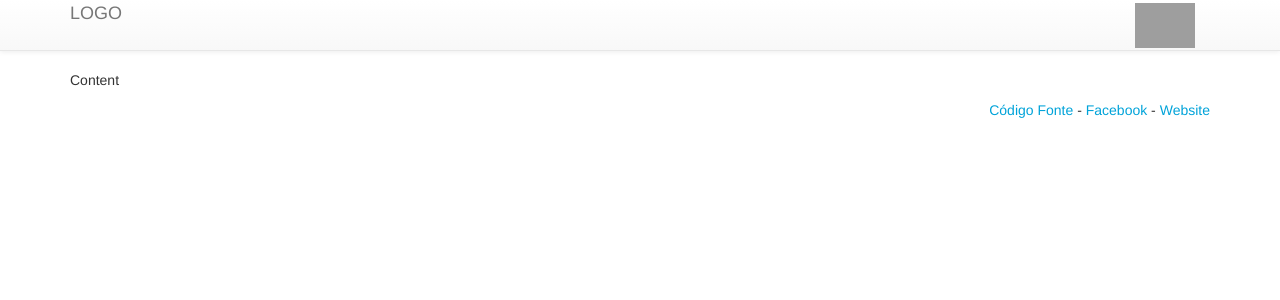
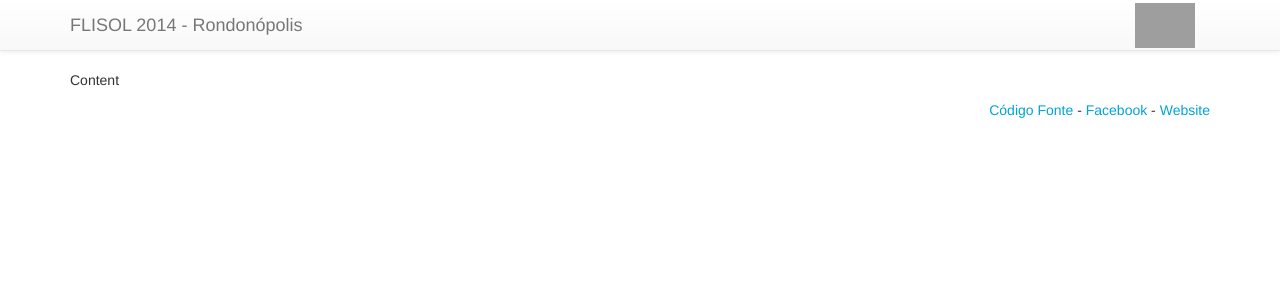
Before and after one commit to gilsondev/flisol-2014-inscricoes, a Django app: template flisol_inscricoes/flisol_inscricoes/templates/base.html in a window 1280 px wide. Shown: the top 300 px of the page. Run offline with Django 3.2, Linux system fonts and the light colour scheme; the template is opened without the code that fills it, so the values that code supplies are empty; parts of the project's set-up code (start-up, migrations or seed data) failed here and were passed over; some libraries are stand-ins or nearby versions; grey boxes are pictures that could not be loaded.

Commit message:
Update logo #2.

```diff
--- a/flisol_inscricoes/flisol_inscricoes/static/css/base.css
+++ b/flisol_inscricoes/flisol_inscricoes/static/css/base.css
@@ -8,6 +8,13 @@ body {
 .navbar .navbar-brand img {
     height: 45px;
 }
+.navbar .brand-1 {
+    padding-top: 15px;
+}
+
+.flisol-logo {
+    text-align: center;
+}
 
 .footer {
     text-align: right;
--- a/flisol_inscricoes/flisol_inscricoes/templates/base.html
+++ b/flisol_inscricoes/flisol_inscricoes/templates/base.html
@@ -22,7 +22,7 @@
   <body>
     <div class="navbar navbar-default navbar-fixed-top" role="navigation">
       <div class="container">
-        <a class="navbar-brand" href="#">LOGO</a>
+        <a class="navbar-brand brand-1" href="{% url 'inscricoes-cadastrar-participante' %}">FLISOL 2014 - Rondonópolis</a>
         <a class="navbar-brand pull-right" href="http://dexatec.com/" target="_blank">
           <img src="http://dexatec.com/img/logo-dexa.png" alt="DexaTec">
         </a>
```
Also changed, not shown: flisol_inscricoes/flisol_inscricoes/inscricoes/templates/inscricoes/cadastrar-participante.html (+5 -2 lines), flisol_inscricoes/flisol_inscricoes/static/images/logo-flisol.png (added).
